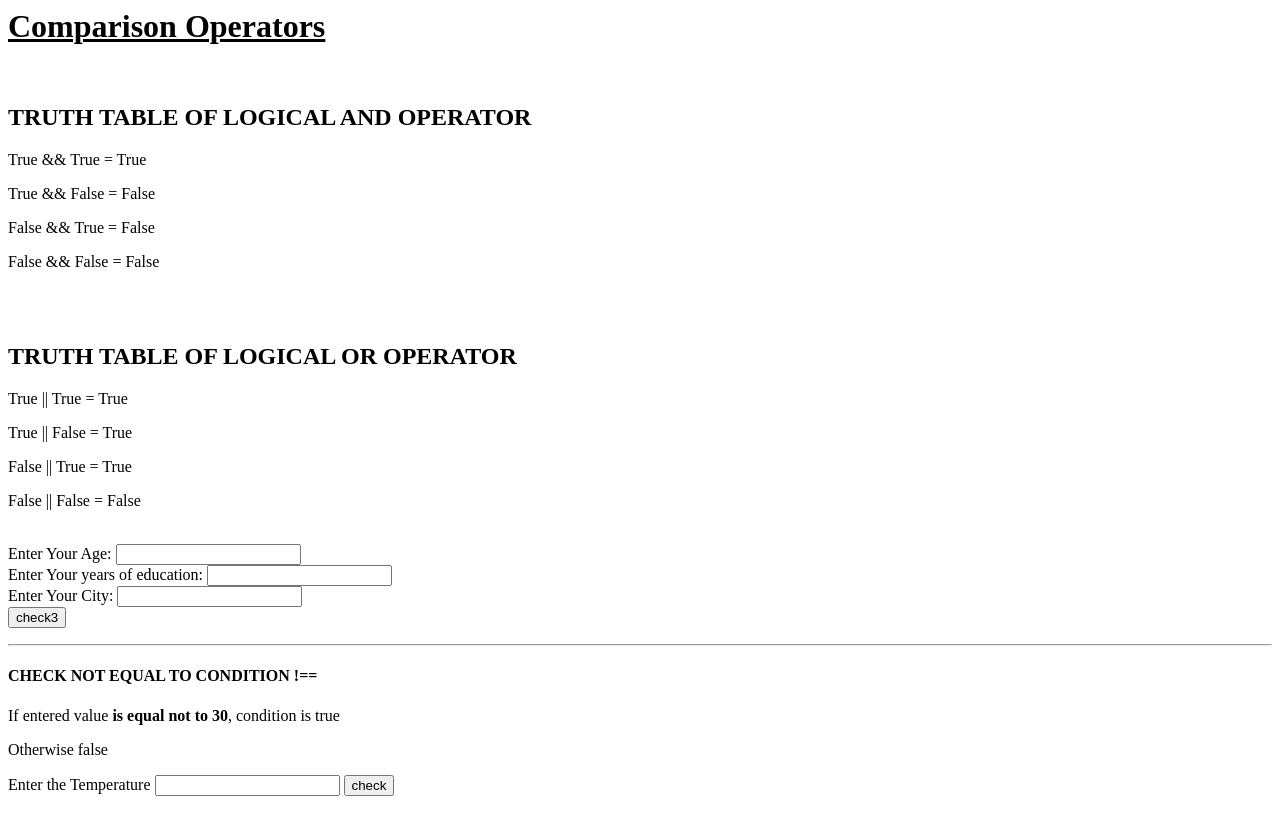
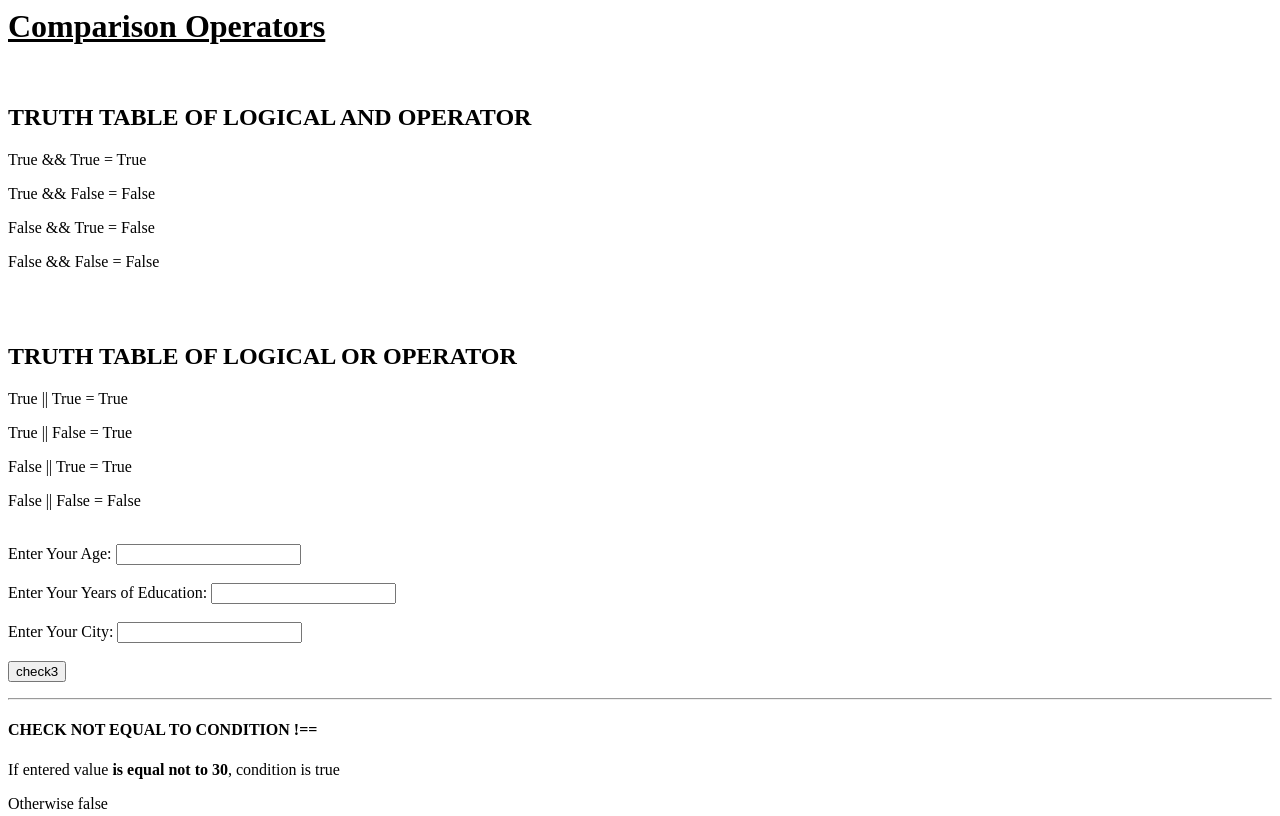
Before and after one commit to TalhaMamda/Comparison-Operators, a plain HTML site: page index.html in a window 1280 px wide. Shown: the top 816 px of the page. Drawn offline with Linux system fonts and the light colour scheme.

Commit message:
second commit

```diff
--- a/index.html
+++ b/index.html
@@ -27,11 +27,11 @@
     <br>
     <form onsubmit="conditionCheck3() ; return false">
         <label for="age">Enter Your Age:</label>
-        <input type="number" required id="age"><br>
-        <label for="yearsOfEducation">Enter Your years of education:</label>
-        <input type="number" required id="yearsOfEducation"><br>
+        <input type="number" required id="age"><br><br>
+        <label for="yearsOfEducation">Enter Your Years of Education:</label>
+        <input type="number" required id="yearsOfEducation"><br><br>
         <label for="city">Enter Your City:</label>
-        <input type="text" required id="city"><br>
+        <input type="text" required id="city"><br><br>
 
         <input type="submit" value="check3">
     </form>
```
